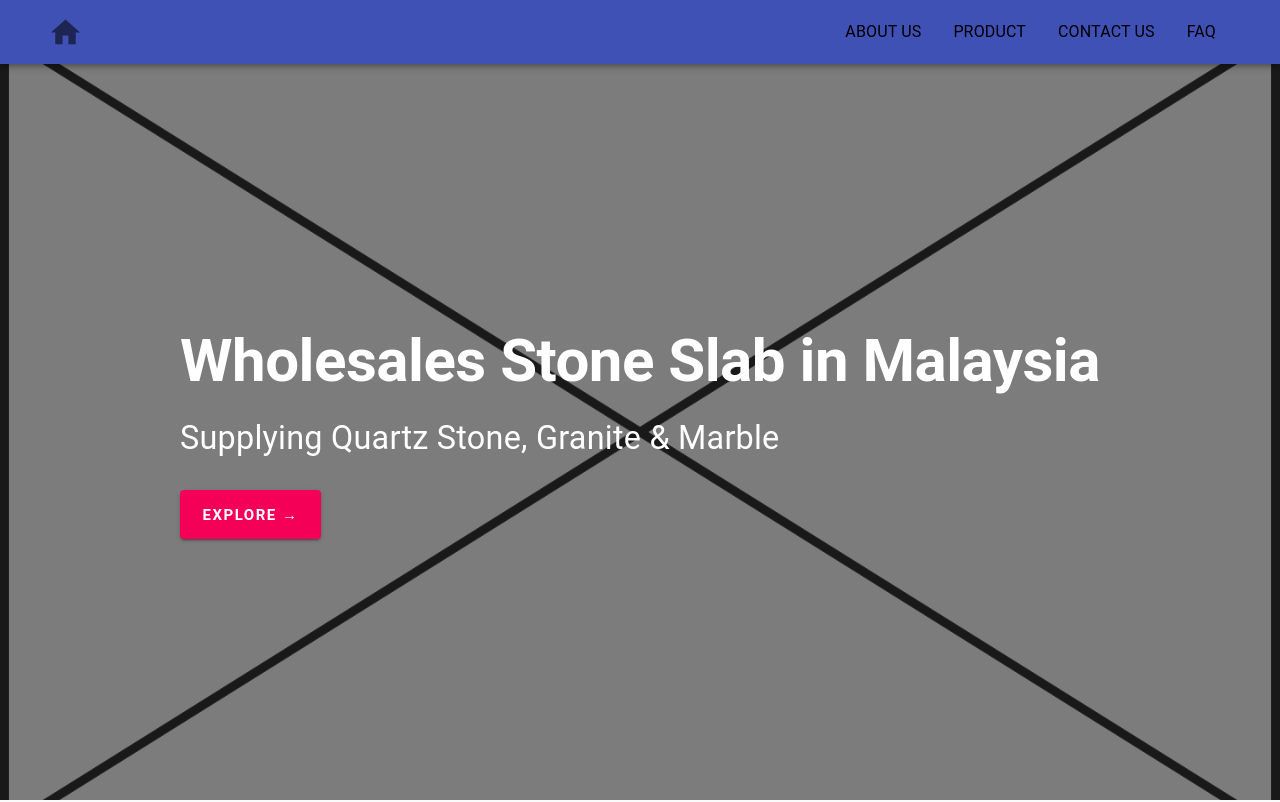
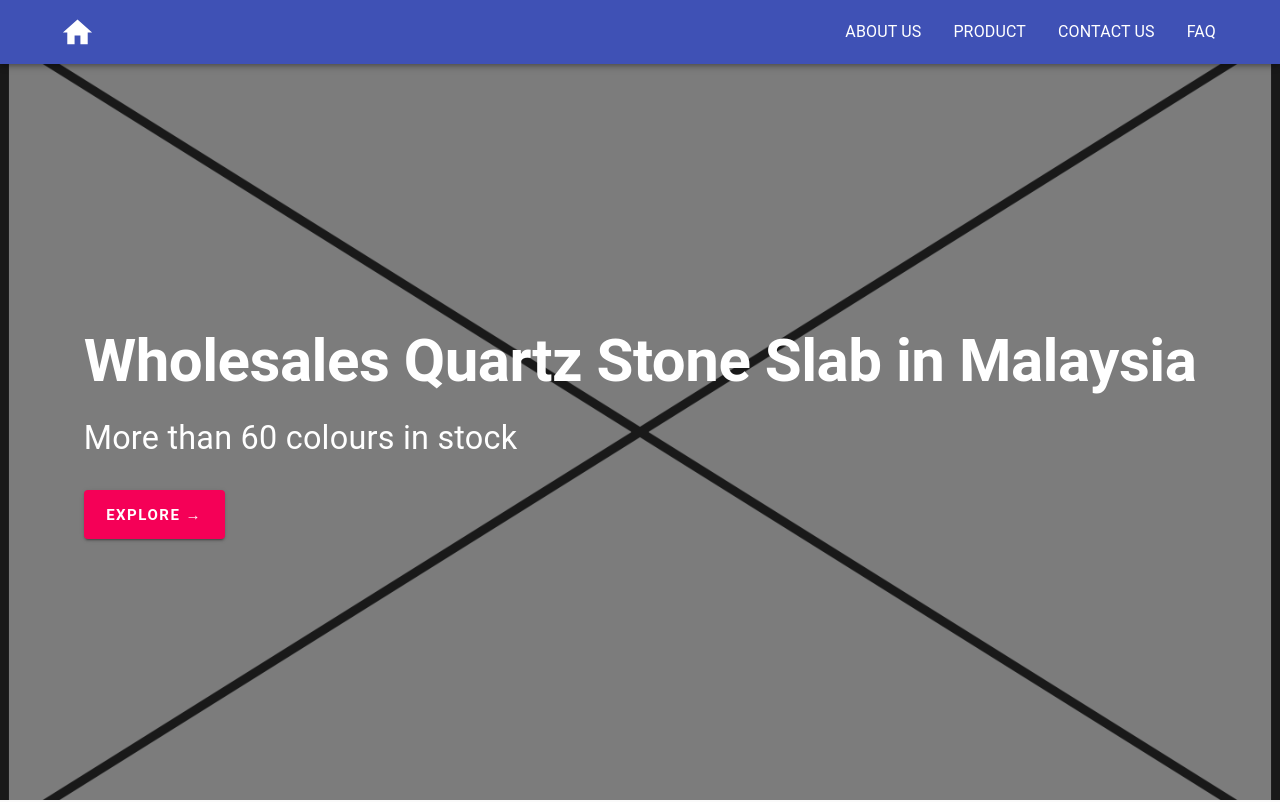
Before and after one commit to ansonlowzf/stone-surfacing, a Gatsby site: page / in a window 1280 px wide. Shown: the top 802 px of the page. Built offline with nearby package versions, Linux system fonts and the light colour scheme; Gatsby itself is replaced by a stand-in of ours.

Commit message:
Redesign header component

```diff
--- /dev/null
+++ b/src/components/BackToTop.jsx
@@ -0,0 +1,41 @@
+import React from "react"
+import { makeStyles } from "@material-ui/core/styles"
+import { useScrollTrigger, Zoom } from "@material-ui/core"
+
+const useStyles = makeStyles(theme => ({
+  root: {
+    position: "fixed",
+    bottom: theme.spacing(10),
+    right: theme.spacing(10),
+    zIndex: 999,
+  },
+}))
+
+const BackToTop = ({ children }) => {
+  const classes = useStyles()
+
+  const trigger = useScrollTrigger({
+    disableHysteresis: true,
+    threshold: 100,
+  })
+
+  const handleClick = event => {
+    const anchor = (event.target.ownerDocument || document).querySelector(
+      "#back-to-top-anchor"
+    )
+
+    if (anchor) {
+      anchor.scrollIntoView({ behavior: "smooth", block: "center" })
+    }
+  }
+
+  return (
+    <Zoom in={trigger}>
+      <div onClick={handleClick} role="presentation" className={classes.root}>
+        {children}
+      </div>
+    </Zoom>
+  )
+}
+
+export default BackToTop
--- /dev/null
+++ b/src/components/HideHeaderOnScroll.jsx
@@ -0,0 +1,14 @@
+import { Slide, useScrollTrigger } from "@material-ui/core"
+import React from "react"
+
+const HideHeaderOnScroll = ({ children }) => {
+  const trigger = useScrollTrigger()
+
+  return (
+    <Slide appear={false} direction="down" in={!trigger}>
+      {children}
+    </Slide>
+  )
+}
+
+export default HideHeaderOnScroll
--- a/src/components/header.jsx
+++ b/src/components/header.jsx
@@ -1,39 +1,48 @@
-import { Link } from "gatsby"
-import PropTypes from "prop-types"
 import React, { useState } from "react"
-
-import { makeStyles } from "@material-ui/core/styles"
+import BackToTop from "../components/BackToTop"
+import HideHeaderOnScroll from "../components/HideHeaderOnScroll"
 import {
   AppBar,
+  Container,
+  Drawer,
   Hidden,
-  Toolbar,
   IconButton,
   List,
   ListItem,
   ListItemText,
-  SwipeableDrawer,
-  Container,
+  Toolbar,
+  Fab,
 } from "@material-ui/core"
+import { makeStyles } from "@material-ui/core/styles"
+import { Home, Menu, KeyboardArrowUp } from "@material-ui/icons"
+import { Link } from "gatsby"
 
-import { Home, Menu } from "@material-ui/icons"
-
-const useStyles = makeStyles({
+const useStyles = makeStyles(theme => ({
   root: {
     flexGrow: 1,
   },
-  title: {
-    flexGrow: 1,
+  navbarSpace: {
+    justifyContent: `space-between`,
   },
-  drawer: {
+  list: {
     width: 250,
+  },
+  navLinkFlex: {
+    display: "flex",
+  },
+  mainLinkText: {
+    textDecoration: "none",
+    color: `white`,
   },
   linkText: {
     textDecoration: "none",
-    color: `black`,
   },
-})
+  drawerText: {
+    color: theme.palette.primary.main,
+  },
+}))
 
-const siteLinks = [
+const NavLinks = [
   { title: `ABOUT US`, path: `/about-us` },
   { title: `PRODUCT`, path: `/product` },
   { title: `CONTACT US`, path: `/contact-us` },
@@ -42,10 +51,10 @@ const siteLinks = [
 
 const Header = () => {
   const classes = useStyles()
+
   const [state, setState] = useState({
     right: false,
   })
-
   const toggleDrawer = (side, open) => event => {
     if (
       event &&
@@ -58,18 +67,18 @@ const Header = () => {
     setState({ ...state, [side]: open })
   }
 
-  const sideDrawer = side => (
+  const drawer = side => (
     <div
-      className={classes.drawer}
+      className={classes.list}
       role="presentation"
       onClick={toggleDrawer(side, false)}
       onKeyDown={toggleDrawer(side, false)}
     >
-      <List component="nav" aria-labelledby="side drawer">
-        {siteLinks.map(({ title, path }) => (
+      <List component="nav" aria-label="side drawer">
+        {NavLinks.map(({ title, path }) => (
           <Link to={path} key={title} className={classes.linkText}>
             <ListItem button>
-              <ListItemText primary={title} />
+              <ListItemText primary={title} className={classes.drawerText} />
             </ListItem>
           </Link>
         ))}
@@ -78,13 +87,9 @@ const Header = () => {
   )
 
   const MainNav = (
-    <List
-      component="nav"
-      aria-labelledby="main navigation"
-      style={{ display: `flex` }}
-    >
-      {siteLinks.map(({ title, path }) => (
-        <Link to={path} key={title} className={classes.linkText}>
+    <List component="nav" aria-label="main" className={classes.navLinkFlex}>
+      {NavLinks.map(({ title, path }) => (
+        <Link to={path} key={title} className={classes.mainLinkText}>
           <ListItem button>
             <ListItemText primary={title} />
           </ListItem>
@@ -94,59 +99,55 @@ const Header = () => {
   )
 
   return (
-    <header className={classes.root}>
-      <AppBar position="sticky">
+    <>
+      <div className={classes.root}>
+        <HideHeaderOnScroll>
+          <AppBar>
             <Container maxWidth="lg">
-          <Toolbar style={{ justifyContent: `space-between` }}>
+              <Toolbar component="nav" className={classes.navbarSpace}>
                 <Link to="/">
-              <IconButton
-                edge="start"
-                aria-label="home"
-                className={classes.title}
-              >
-                <Home fontSize="large" />
+                  <IconButton>
+                    <Home fontSize="large" style={{ color: `white` }} />
                   </IconButton>
                 </Link>
 
                 <Hidden mdUp>
                   <IconButton
+                    aria-label="open drawer menu"
                     edge="end"
-                aria-label="drawer menu"
                     onClick={toggleDrawer("right", true)}
                   >
-                <Menu />
+                    <Menu style={{ color: `white` }} />
                   </IconButton>
                 </Hidden>
-
-            <Hidden smDown>
-              <nav>{MainNav}</nav>
-            </Hidden>
+                {/* ====== Hide Main Navigation on tablet & mobile ====== */}
+                <Hidden smDown>{MainNav}</Hidden>
+                {/* ====== End - Hide Top Navigation on tablet & mobile ====== */}
               </Toolbar>
             </Container>
           </AppBar>
+        </HideHeaderOnScroll>
+        <Toolbar id="back-to-top-anchor" />
+      </div>
 
-      <nav aria-label="side">
+      <BackToTop>
+        <Fab color="secondary" size="large" aria-label="scroll back to top">
+          <KeyboardArrowUp />
+        </Fab>
+      </BackToTop>
+
       <Hidden mdUp>
-          <SwipeableDrawer
+        <Drawer
           anchor="right"
           open={state.right}
+          onClose={toggleDrawer("right", false)}
           onOpen={toggleDrawer("right", true)}
-            onClose={toggleDrawer("right", false)}
         >
-            {sideDrawer("right")}
-          </SwipeableDrawer>
+          {drawer("right")}
+        </Drawer>
       </Hidden>
-      </nav>
-    </header>
+    </>
   )
 }
 
-Header.propTypes = {
-  siteTitle: PropTypes.string,
-}
-
-Header.defaultProps = {
-  siteTitle: ``,
-}
-
 export default Header
--- a/src/pages/index.js
+++ b/src/pages/index.js
@@ -27,8 +27,8 @@ const IndexPage = () => {
       <SEO title="Home" />
       {/* factory entrance photo */}
       <Hero
-        title={`Wholesales Stone Slab in Malaysia`}
-        subtitle={`Supplying Quartz Stone, Granite & Marble`}
+        title={`Wholesales Quartz Stone Slab in Malaysia`}
+        subtitle={`More than 60 colours in stock`}
         buttonName={`Explore`}
         imageUrl={data.placeholderImage.childImageSharp.fluid}
       />
```
Also changed, not shown: package.json (+14 -14 lines), src/components/layout.jsx (renamed from src/components/layout.js, +1 -6 lines), 1 other file. Lines whose indentation alone changed are shown as unchanged.
